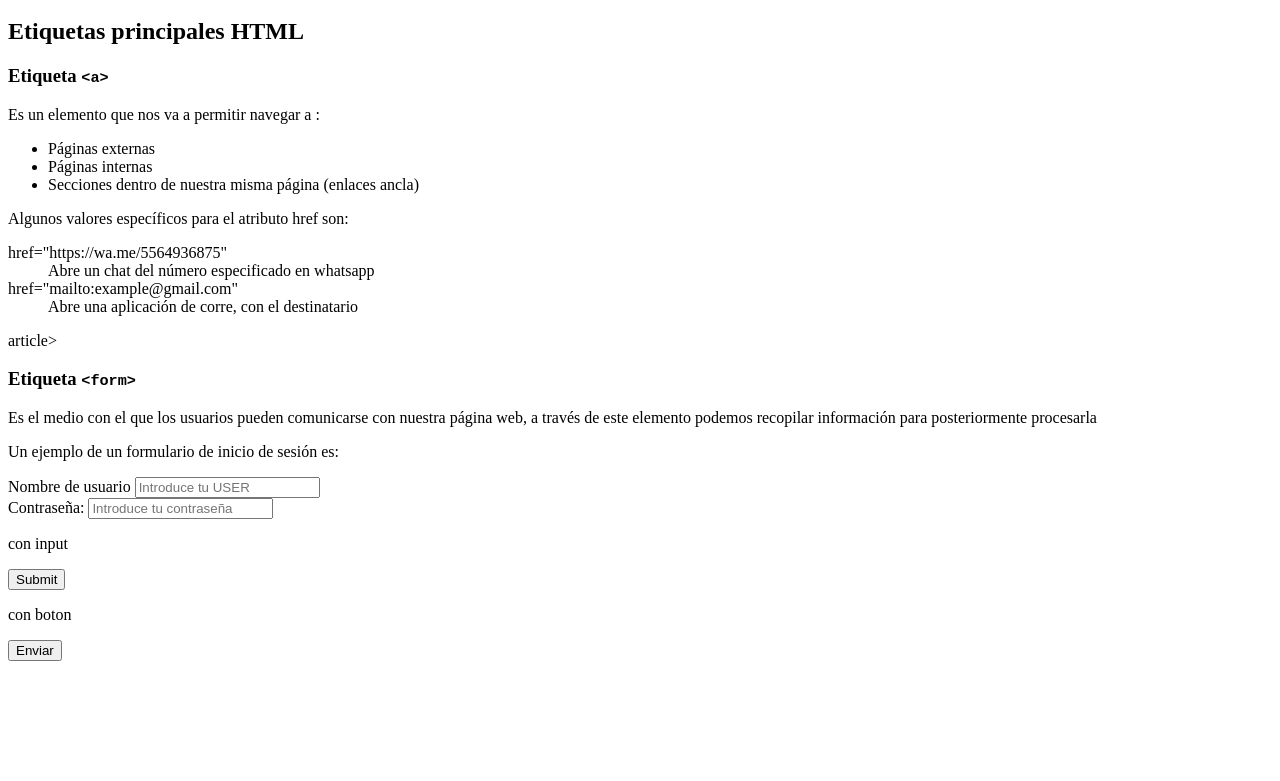
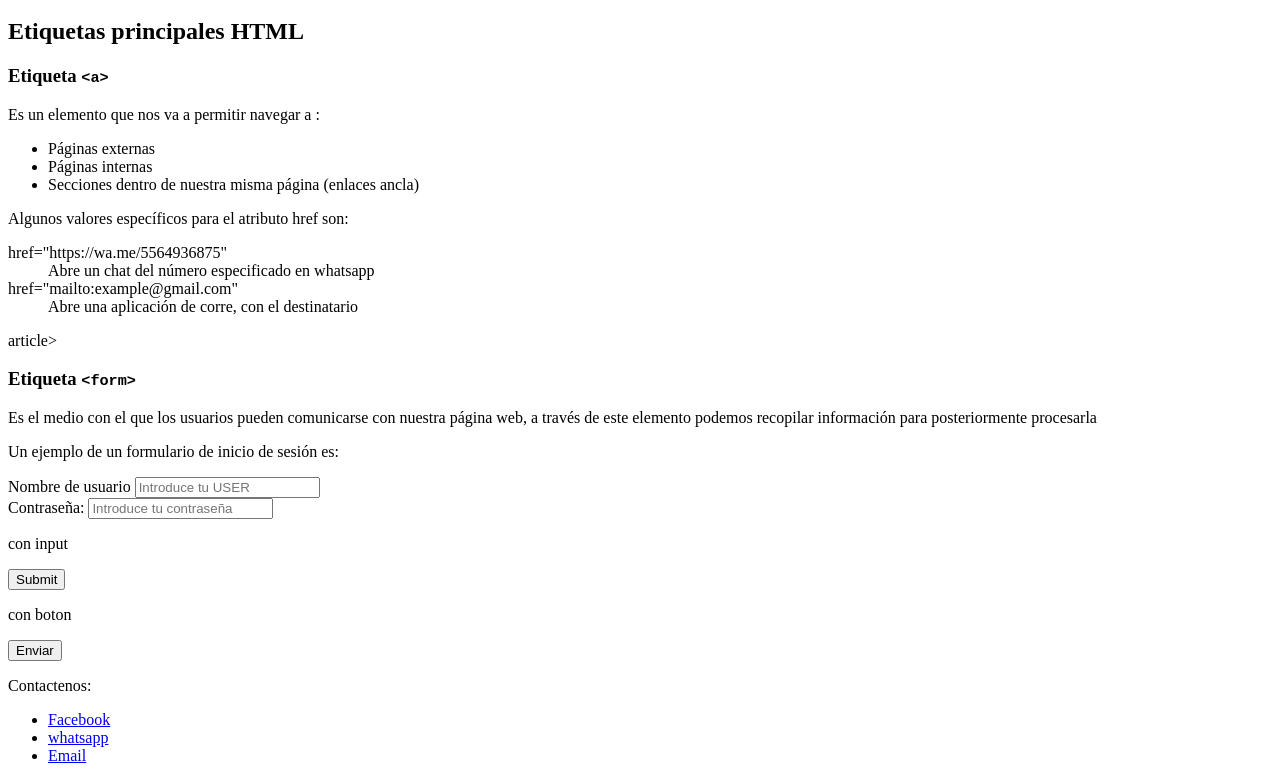
Before and after one commit to Karla11chan/ProgramacionWeb1Tareas, a plain HTML site: page tarea6/index.html in a window 1280 px wide. Shown: the part 916-1697 px from the top of the page. Before the commit the page ends 1585 px from the top, so only its background shows below. Drawn offline with Linux system fonts and the light colour scheme.

```diff
--- a/tarea6/index.html
+++ b/tarea6/index.html
@@ -121,5 +121,13 @@
             </form>
         </section>
     </main>
+    <footer>
+        <p>Contactenos:</p>
+        <ul>
+            <li><a href="https://facebook.com">Facebook</a></li>
+            <li><a href="https://wa.me/5564936875">whatsapp</a></li>
+            <li><a href="mailto:example@gmail.com">Email</a></li>
+        </ul>
+    </footer>
 </body>
 </html>
```
